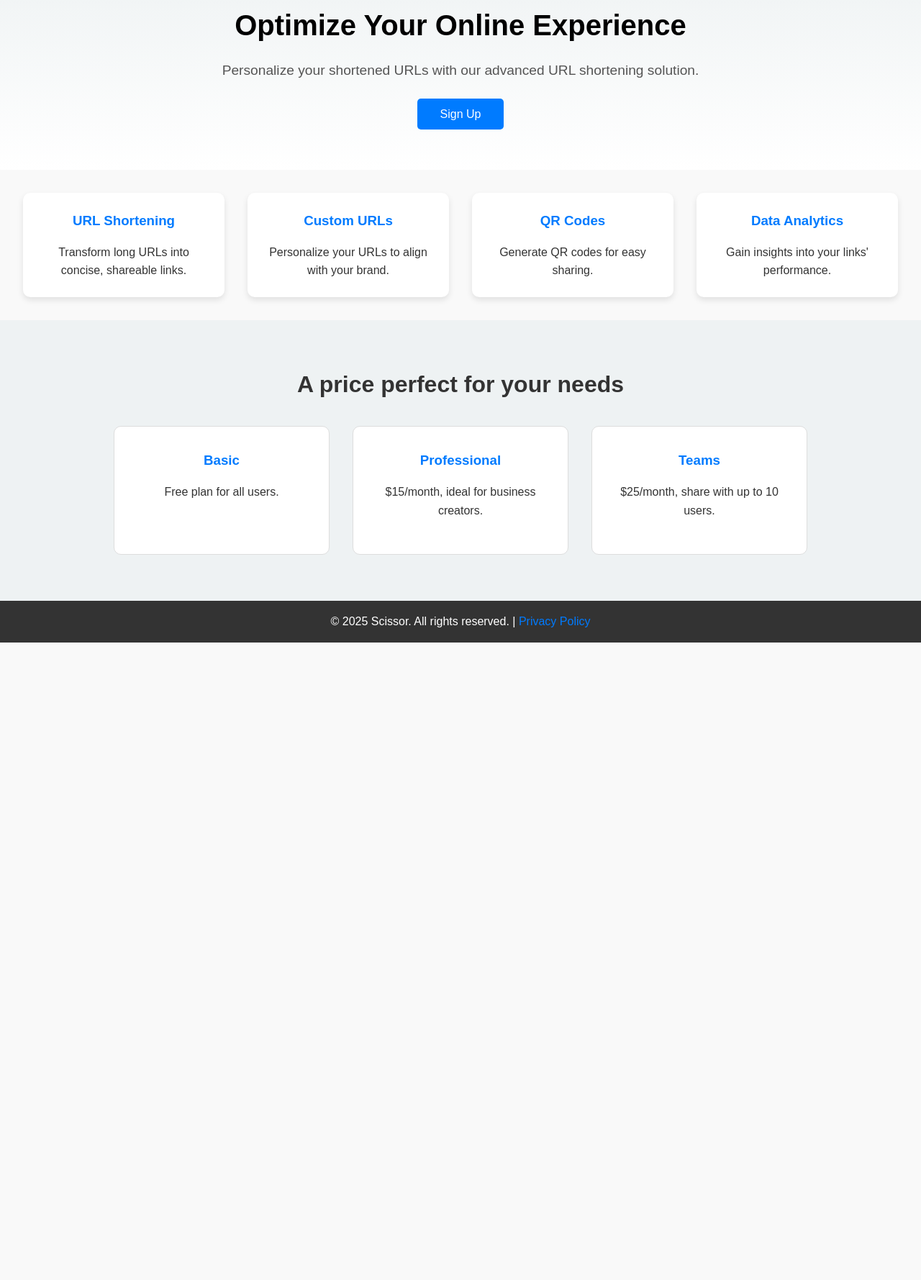
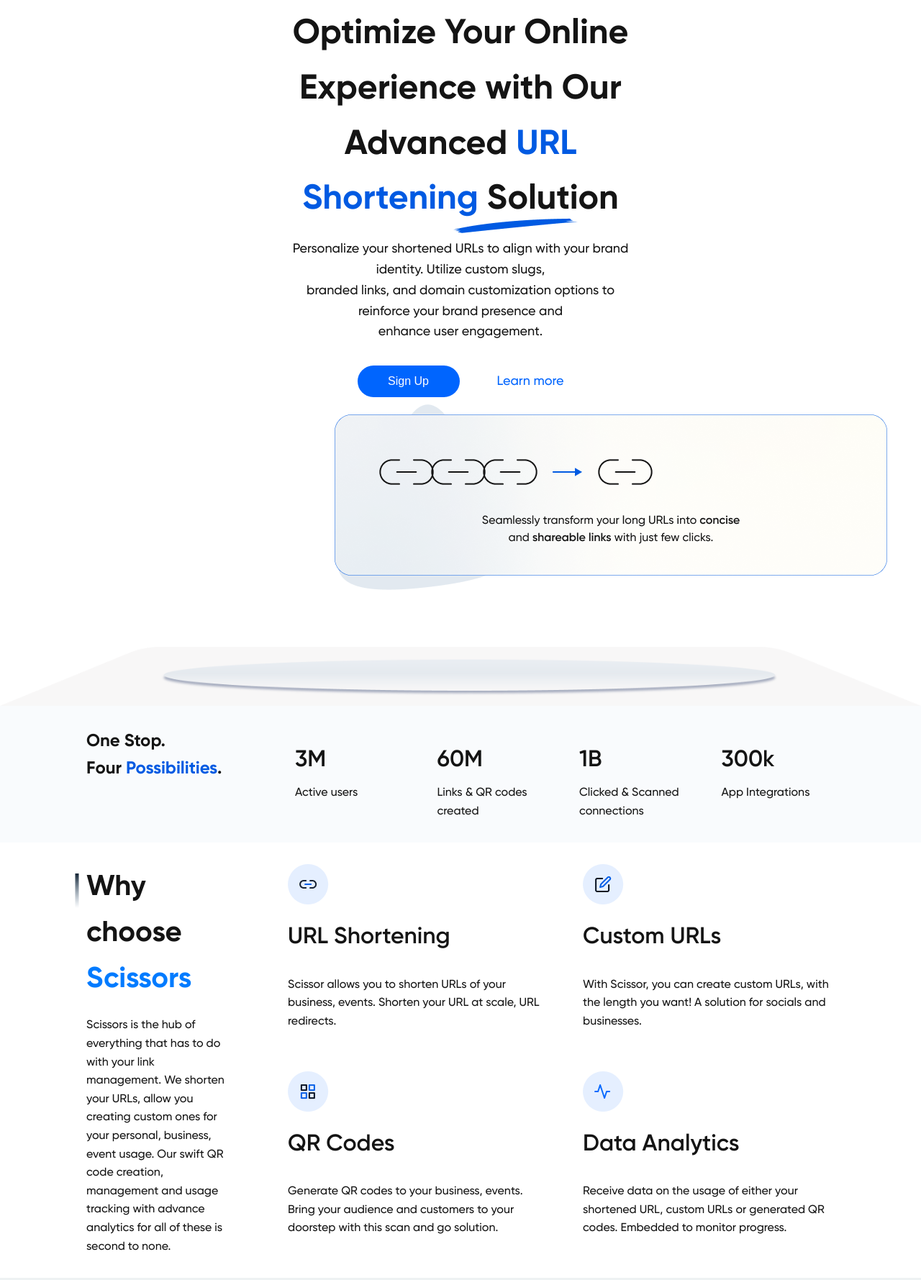
Before and after one commit to Dapo-dan/AltSchool_CSS, a plain HTML site: page assignment6/index.html in a window 1280 px wide. Shown: the part 131-1910 px from the top of the page at 72% size. Before the commit the page ends 1024 px from the top, so only its background shows below. Drawn offline with Linux system fonts and the light colour scheme.

Commit message:
feat: add multiple image assets for Assignment 6

```diff
--- a/assignment6/index.html
+++ b/assignment6/index.html
@@ -4,46 +4,100 @@
 <head>
   <meta charset="UTF-8">
   <meta name="viewport" content="width=device-width, initial-scale=1.0">
-  <title>URL Shortener</title>
+  <title>Scissor</title>
   <link rel="stylesheet" href="styles.css">
 </head>
 
 <body>
-  <header>
-    <div class="logo">Scissor</div>
-    <nav>
+  <header class="navbar">
+    <img src="assets/Logo.png" alt="Logo">
+    <nav class="nav-links">
       <ul>
         <li><a href="#">My URLs</a></li>
-        <li><a href="#">Features</a></li>
+        <li><a href="#">Features<span class="dropdown-icon">&#9662;</span></a></li>
         <li><a href="#">Pricing</a></li>
         <li><a href="#">Analytics</a></li>
         <li><a href="#">FAQs</a></li>
       </ul>
+
+    </nav>
+    <nav class="nav-actions">
+      <a href="#">Log in</a>
+      <button class="button">Try for free</button>
     </nav>
   </header>
 
   <section class="hero">
-    <h1>Optimize Your Online Experience</h1>
-    <p>Personalize your shortened URLs with our advanced URL shortening solution.</p>
-    <a href="#" class="btn">Sign Up</a>
+    <h1>Optimize Your Online Experience with Our Advanced <span>URL Shortening</span> Solution</h1>
+    <p>Personalize your shortened URLs to align with your brand identity. Utilize custom slugs,<br>branded links, and
+      domain customization options to reinforce your brand presence and<br>enhance user engagement.</p>
+    <button class="button">Sign Up</button>
+    <a href="#"> Learn more</a>
+    <img src="assets/linkCard.png" alt="Hero Footer Image">
   </section>
 
-  <section class="features">
-    <div class="feature">
-      <h3>URL Shortening</h3>
-      <p>Transform long URLs into concise, shareable links.</p>
+  <img src="assets/hero.png" alt="Hero Footer Image" class="hero-footer">
+
+  <section class="stats-section">
+    <div class="header">
+      <h1>One Stop.<br>Four <span>Possibilities</span>.</h1>
     </div>
-    <div class="feature">
-      <h3>Custom URLs</h3>
-      <p>Personalize your URLs to align with your brand.</p>
+    <div class="stats-container">
+      <div class="stat-item">
+        <h2>3M</h2>
+        <p>Active users</p>
+      </div>
+      <div class="stat-item">
+        <h2>60M</h2>
+        <p>Links & QR codes created</p>
+      </div>
+      <div class="stat-item">
+        <h2>1B</h2>
+        <p>Clicked & Scanned connections</p>
+      </div>
+      <div class="stat-item">
+        <h2>300k</h2>
+        <p>App Integrations</p>
+      </div>
     </div>
-    <div class="feature">
-      <h3>QR Codes</h3>
-      <p>Generate QR codes for easy sharing.</p>
+  </section>
+
+  <section class="why-section">
+    <div class="intro">
+      <h1>
+        Why choose <span class="highlight">Scissors</span>
+      </h1>
+      <p>
+        Scissors is the hub of everything that has to do with your link management. We shorten your URLs, allow you
+        creating custom ones for your personal, business, event usage. Our swift QR code creation, management and usage
+        tracking with advance analytics for all of these is second to none.
+      </p>
     </div>
-    <div class="feature">
-      <h3>Data Analytics</h3>
-      <p>Gain insights into your links' performance.</p>
+
+    <div class="features">
+      <div class="feature-item">
+        <img src="assets/shortening.png" alt="URL Shortening">
+        <h3>URL Shortening</h3>
+        <p>Scissor allows you to shorten URLs of your business, events. Shorten your URL at scale, URL redirects.</p>
+      </div>
+      <div class="feature-item">
+        <img src="assets/custom.png" alt="Custom URLs">
+        <h3>Custom URLs</h3>
+        <p>With Scissor, you can create custom URLs, with the length you want! A solution for socials and businesses.
+        </p>
+      </div>
+      <div class="feature-item">
+        <img src="assets/qr.png" alt="QR Codes">
+        <h3>QR Codes</h3>
+        <p>Generate QR codes to your business, events. Bring your audience and customers to your doorstep with this scan
+          and go solution.</p>
+      </div>
+      <div class="feature-item">
+        <img src="assets/analytics.png" alt="Data Analytics">
+        <h3>Data Analytics</h3>
+        <p>Receive data on the usage of either your shortened URL, custom URLs or generated QR codes. Embedded to
+          monitor progress.</p>
+      </div>
     </div>
   </section>
 
--- a/assignment6/styles.css
+++ b/assignment6/styles.css
@@ -5,19 +5,18 @@
 }
 
 body {
-  font-family: Arial, sans-serif;
+  font-family: "Gilroy";
   line-height: 1.6;
-  color: #333;
-  background-color: #f9f9f9;
+  background-color: #ffffff;
+  color: #141414;
 }
 
 header {
-  background-color: #fff;
   padding: 1rem 2rem;
-  box-shadow: 0 2px 4px rgba(0, 0, 0, 0.1);
   display: flex;
   justify-content: space-between;
   align-items: center;
+  margin: 0px 120px;
 }
 
 header .logo {
@@ -29,73 +28,183 @@
 nav ul {
   list-style: none;
   display: flex;
-  gap: 1.5rem;
+  gap: 5rem;
 }
 
 nav a {
   text-decoration: none;
-  color: #333;
+  color: #141414;
   transition: color 0.3s;
+}
+
+nav ul li:first-child a {
+  color: #007bff;
 }
 
 nav a:hover {
   color: #007bff;
 }
 
+.nav-action {
+  gap: 5rem;
+}
+
+.button {
+  background-color: #0065fe;
+  border: #0065fe;
+  color: white;
+  padding: 12px 24px;
+  font-size: 16px;
+  border-radius: 100px;
+  cursor: pointer;
+  font-weight: 500;
+  width: 142px;
+  height: 44px;
+}
+
+h1 span {
+  color: #005ae2;
+}
+
 .hero {
   text-align: center;
-  padding: 4rem 2rem;
-  background: linear-gradient(to bottom, #eef2f3, #ffffff);
+  padding: 4rem 25rem 0rem 25rem;
 }
 
 .hero h1 {
-  font-size: 2.5rem;
+  font-size: 48px;
   margin-bottom: 1rem;
-  color: #000;
+}
+
+.hero h1 span {
+  color: #005ae2;
+  position: relative;
+}
+
+.hero h1 span::after {
+  content: url("assets/urlLine.png");
+  position: absolute;
+  left: 50%;
+  transform: translateX(-50%);
+  bottom: -3rem;
 }
 
 .hero p {
-  font-size: 1.2rem;
+  font-size: 18px;
   margin-bottom: 2rem;
-  color: #555;
 }
 
-.hero .btn {
-  padding: 0.8rem 2rem;
-  background-color: #007bff;
-  color: #fff;
-  border: none;
-  border-radius: 5px;
+.hero a {
+  font-size: 18px;
   text-decoration: none;
-  font-size: 1rem;
-  transition: background-color 0.3s;
+  color: #0065fe;
+  margin-left: 3rem;
 }
 
-.hero .btn:hover {
-  background-color: #0056b3;
+.hero-footer {
+  width: 100%;
+}
+
+.stats-section {
+  padding: 30px 120px;
+  display: flex;
+  justify-content: space-between;
+  margin-top: -10px;
+  background: #f9fbfd;
+}
+
+.stats-container {
+  display: flex;
+  justify-content: center;
+  gap: 40px;
+  flex-wrap: wrap;
+  margin-top: 20px;
+}
+
+.stat-item {
+  flex: 1 1 150px;
+  max-width: 800px;
+}
+
+.stat-item h1 {
+  font-size: 40px;
+  font-weight: 700;
+  color: #141414;
+}
+
+.stat-item h2 {
+  font-size: 32px;
+  font-weight: 500;
+  color: #141414;
+}
+
+.stat-item p {
+  font-size: 16px;
+  font-weight: 400;
+  margin-top: 8px;
+}
+
+.why-section {
+  display: flex;
+  padding: 40px;
+  background-color: #ffffff;
+  padding: 30px 120px;
+  gap: 5rem;
+  justify-content: space-between;
+}
+
+.intro {
+  text-align: left;
+  width: 400px;
+  position: relative;
+}
+
+.intro h1 {
+  font-size: 2.5rem;
+  font-weight: bold;
+}
+
+.intro h1::after {
+  content: url("assets/Line.png");
+  position: absolute;
+  left: 0%;
+  /* transform: translateX(-50%); */
+  /* bottom: -3rem; */
+  left: -1rem;
+  top: 0.8rem;
+}
+
+.intro .highlight {
+  color: #007bff;
+}
+
+.intro p {
+  margin-top: 20px;
+  font-size: 16px;
 }
 
 .features {
-  padding: 2rem;
-  display: flex;
-  justify-content: space-around;
-  gap: 2rem;
-  flex-wrap: wrap;
+  display: grid;
+  grid-template-columns: repeat(2, 1fr);
+  gap: 30px 60px;
 }
 
-.feature {
-  flex: 1;
-  min-width: 250px;
-  background: #fff;
-  border-radius: 10px;
-  box-shadow: 0 4px 8px rgba(0, 0, 0, 0.1);
-  padding: 1.5rem;
-  text-align: center;
+.feature-item {
+  display: flex;
+  flex-direction: column;
+  align-items: flex-start;
+  gap: 20px;
+  width: 350px;
 }
 
-.feature h3 {
-  margin-bottom: 1rem;
-  color: #007bff;
+.feature-item h3 {
+  font-size: 32px;
+  font-weight: 500;
+}
+
+.feature-item p {
+  margin-top: 8px;
+  font-size: 16px;
 }
 
 .pricing {
@@ -149,3 +258,24 @@
 footer a:hover {
   text-decoration: underline;
 }
+
+@font-face {
+  font-family: "Gilroy";
+  src: url("fonts/Gilroy-Bold.ttf");
+  font-weight: 700;
+  font-style: normal;
+}
+
+@font-face {
+  font-family: "Gilroy";
+  src: url("fonts/Gilroy-Medium.ttf");
+  font-weight: 400;
+  font-style: normal;
+}
+
+@font-face {
+  font-family: "Gilroy";
+  src: url("fonts/Gilroy-SemiBold.ttf");
+  font-weight: 500;
+  font-style: normal;
+}
```
Also changed, not shown: index.html (+49 -11 lines), assignment6/assets/Line.png (added), assignment6/assets/Logo.png (added), assignment6/assets/analytics.png (added), assignment6/assets/custom.png (added), assignment6/assets/hero.png (added), assignment6/assets/linkCard.png (added), assignment6/assets/qr.png (added), assignment6/assets/shortening.png (added), assignment6/assets/socials.png (added), assignment6/assets/urlLine.png (added), assignment6/fonts/Gilroy-Bold.ttf (added), assignment6/fonts/Gilroy-Medium.ttf (added), assignment6/fonts/Gilroy-SemiBold.ttf (added).
